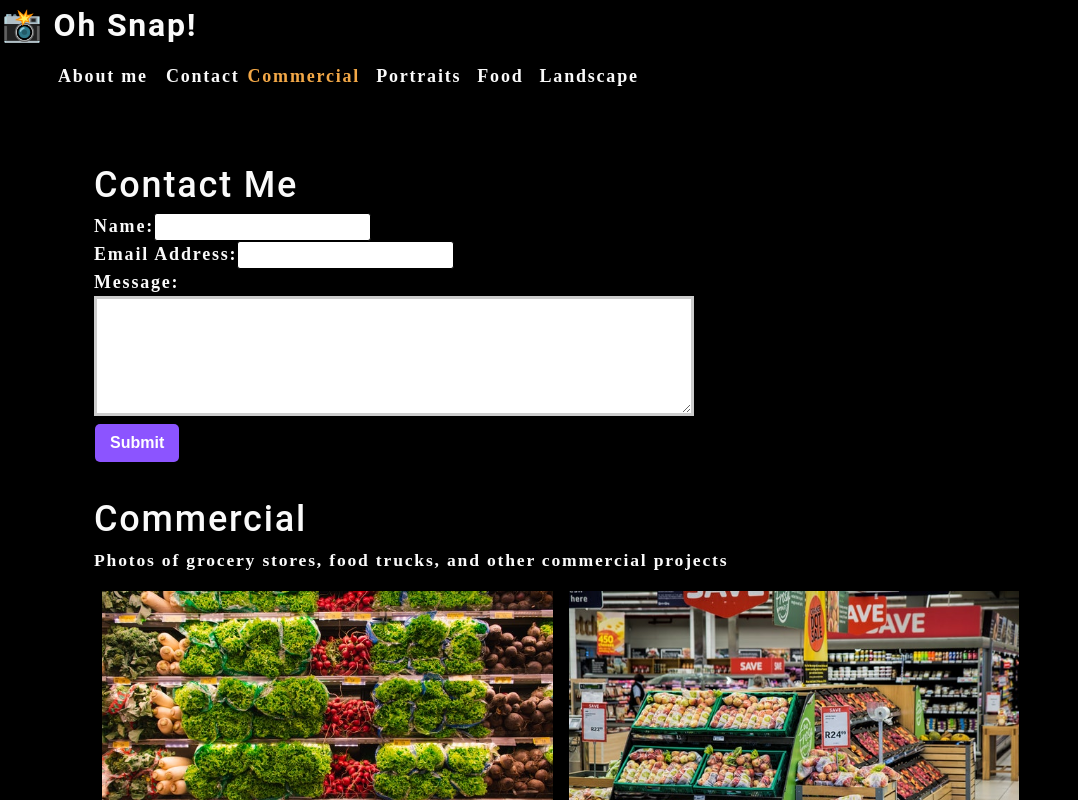
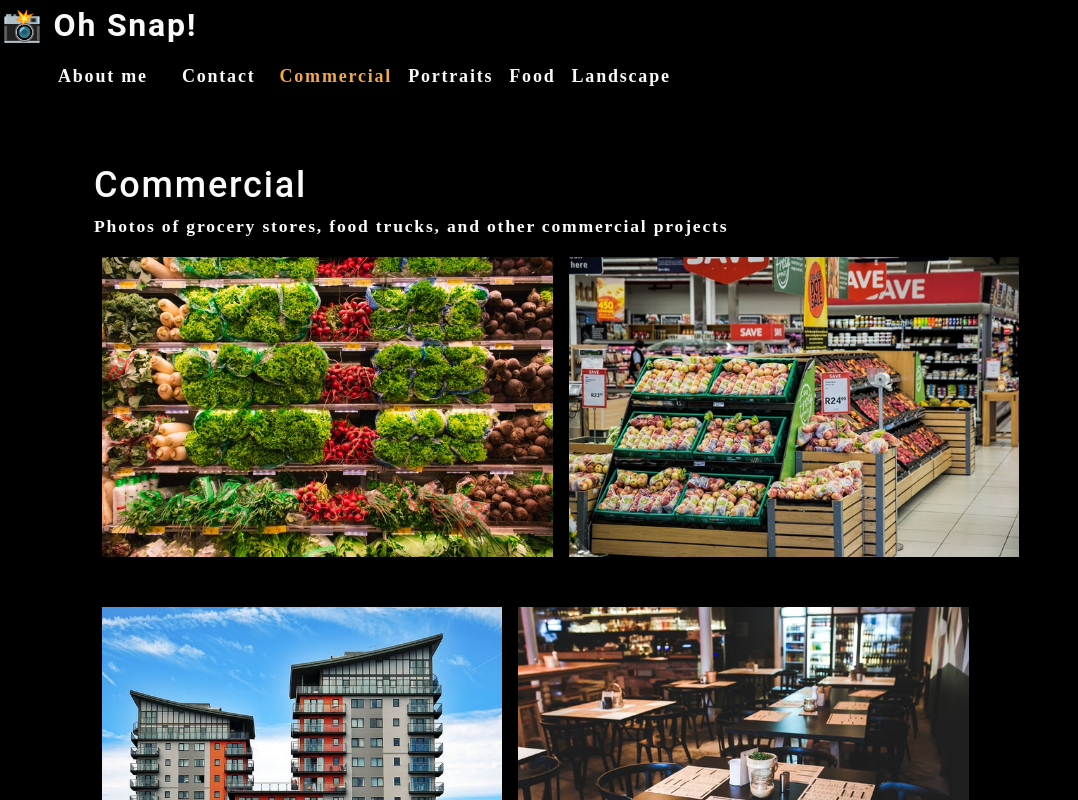
Before and after one commit to dneflas/photo-port, a React (Create React App) app: page / in a window 1280 px wide. Shown: the top 800 px of the page, without its empty margins (0-1078 px from the left). Built offline with nearby package versions, Linux system fonts and the light colour scheme.

Commit message:
conditionally render contact section

```diff
--- a/src/App.js
+++ b/src/App.js
@@ -5,6 +5,7 @@
 import ContactForm from "./components/Contact";
 
 function App() {
+  const [contactSelected, setContactSelected] = useState(false);
   const [categories] = useState([
     {
       name: "commercial",
@@ -27,12 +28,19 @@
         categories={categories}
         setCurrentCategory={setCurrentCategory}
         currentCategory={currentCategory}
+        contactSelected={contactSelected}
+        setContactSelected={setContactSelected}
       ></Nav>
       <main>
         <div>
-          <ContactForm></ContactForm>
-          <Gallery currentCategory={currentCategory}></Gallery>
-          <About></About>
+          {!contactSelected ? (
+            <>
+              <Gallery currentCategory={currentCategory}></Gallery>
+              <About></About>
+            </>
+          ) : (
+            <ContactForm></ContactForm>
+          )}
         </div>
       </main>
     </div>
--- a/src/components/Contact/index.js
+++ b/src/components/Contact/index.js
@@ -1,6 +1,9 @@
 import React, { useState } from "react";
+import { validateEmail } from "../../utils/helpers";
 
 function ContactForm() {
+  const [errorMessage, setErrorMessage] = useState("");
+
   const [formState, setFormState] = useState({
     name: "",
     email: "",
@@ -10,7 +13,23 @@
   const { name, email, message } = formState;
 
   function handleChange(e) {
-    setFormState({ ...formState, [e.target.name]: e.target.value });
+    if (e.target.name === "email") {
+      const isValid = validateEmail(e.target.value);
+      if (!isValid) {
+        setErrorMessage("Your email is invalid");
+      } else {
+        setErrorMessage("");
+      }
+    } else {
+      if (!e.target.value.length) {
+        setErrorMessage(`${e.target.name} is required!`);
+      } else {
+        setErrorMessage("");
+      }
+    }
+    if (!errorMessage) {
+      setFormState({ ...formState, [e.target.name]: e.target.value });
+    }
   }
 
   function handleSubmit(e) {
@@ -28,7 +47,7 @@
             type="text"
             name="name"
             defaultValue={name}
-            onChange={handleChange}
+            onBlur={handleChange}
           />
         </div>
         <div>
@@ -37,7 +56,7 @@
             type="email"
             name="email"
             defaultValue={email}
-            onChange={handleChange}
+            onBlur={handleChange}
           />
         </div>
         <div>
@@ -46,9 +65,14 @@
             name="message"
             rows="5"
             defaultValue={message}
-            onChange={handleChange}
+            onBlur={handleChange}
           />
         </div>
+        {errorMessage && (
+          <div>
+            <p className="error-text">{errorMessage}</p>
+          </div>
+        )}
         <button type="submit">Submit</button>
       </form>
     </section>
--- a/src/components/Nav/index.js
+++ b/src/components/Nav/index.js
@@ -2,7 +2,13 @@
 import { capitalizeFirstLetter } from "../../utils/helpers";
 
 function Nav(props) {
-  const { categories = [], setCurrentCategory, currentCategory } = props;
+  const {
+    categories = [],
+    setCurrentCategory,
+    currentCategory,
+    contactSelected,
+    setContactSelected,
+  } = props;
 
   useEffect(() => {
     document.title = capitalizeFirstLetter(currentCategory.name);
@@ -22,21 +28,32 @@
       <nav>
         <ul className="flex-row">
           <li className="mx-2">
-            <a data-testid="about" href="#about">
+            <a
+              data-testid="about"
+              href="#about"
+              onClick={() => setContactSelected(false)}
+            >
               About me
             </a>
           </li>
-          <li>
-            <span>Contact</span>
+          <li className={`mx-2 ${contactSelected && "navActive"}`}>
+            <span onClick={() => setContactSelected(true)}>Contact</span>
           </li>
           {categories.map((category) => (
             <li
               className={`mx-1 ${
-                currentCategory.name === category.name && "navActive"
+                currentCategory.name === category.name &&
+                !contactSelected &&
+                "navActive"
               }`}
               key={category.name}
             >
-              <span onClick={() => setCurrentCategory(category)}>
+              <span
+                onClick={() => {
+                  setCurrentCategory(category);
+                  setContactSelected(false);
+                }}
+              >
                 {capitalizeFirstLetter(category.name)}
               </span>
             </li>
```
